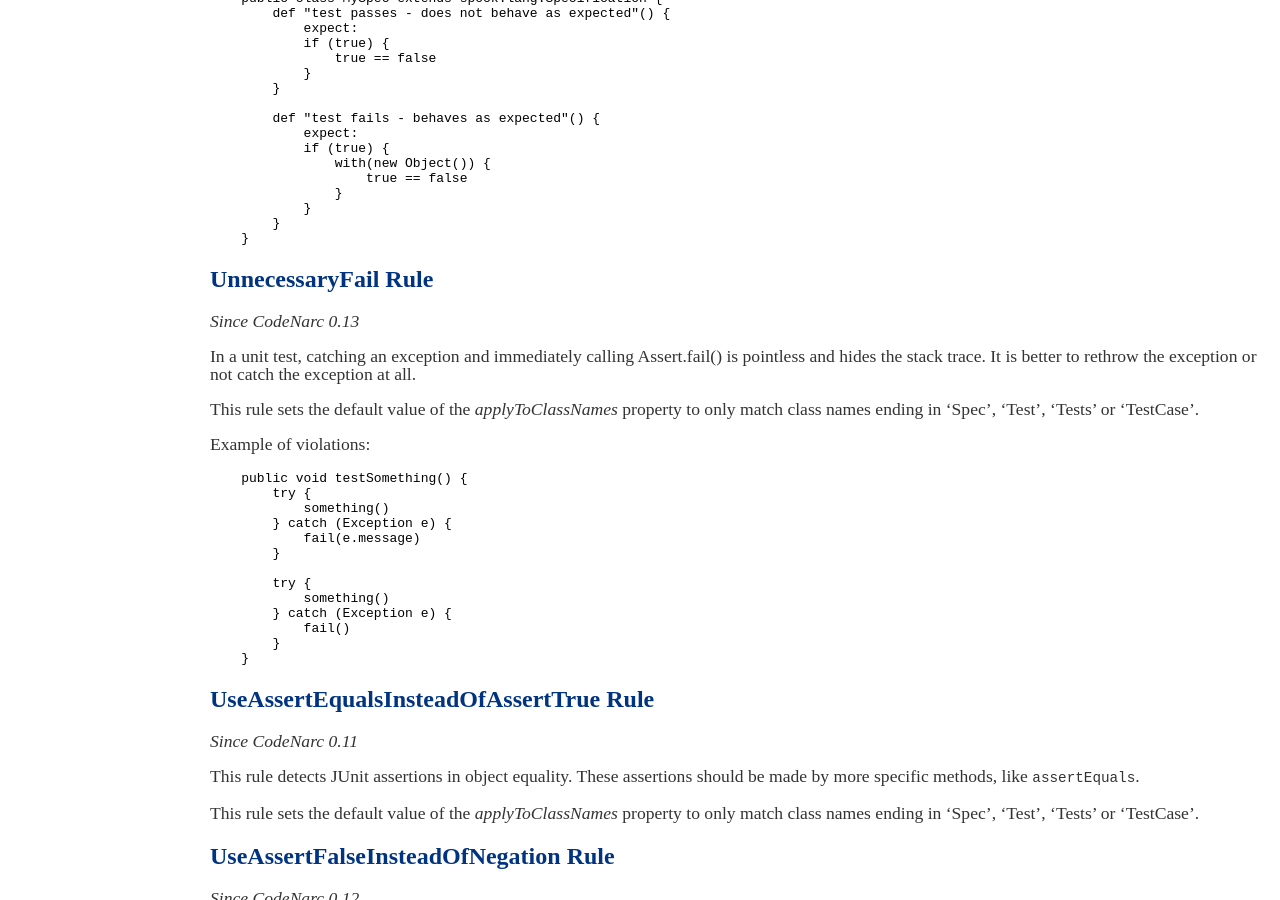
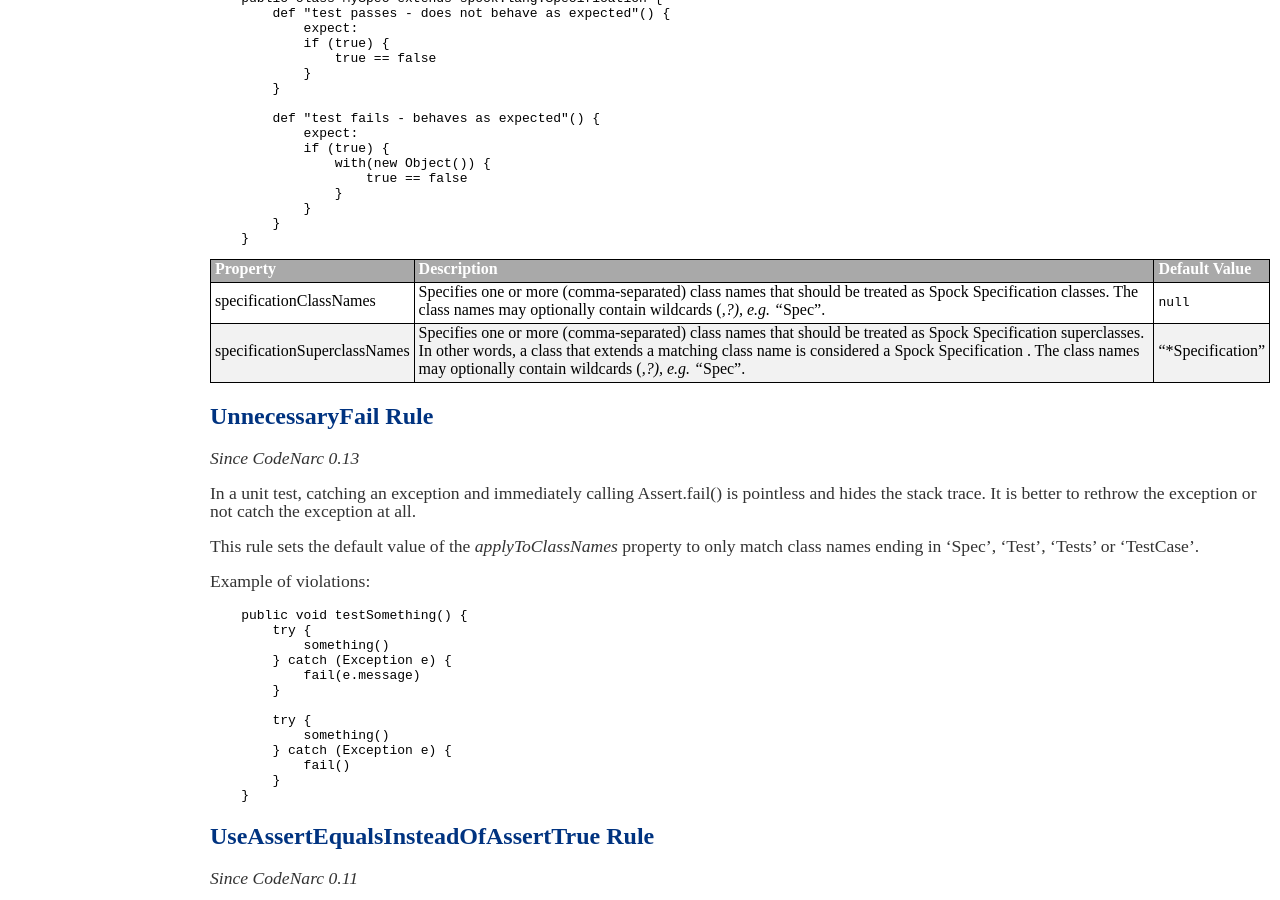
Before and after one commit to CodeNarc/CodeNarc, a Jekyll site: the page built from codenarc-rules-junit.md, in a window 1280 px wide and 900 px high, scrolled down 6253 px. Built offline with Jekyll 4.4.1, drawn with Linux system fonts in a browser that asks for light colours.

````diff
--- a/codenarc-rules-junit.md
+++ b/codenarc-rules-junit.md
@@ -421,6 +421,11 @@ Example of violations:
     }
 ```
 
+| Property                    | Description            | Default Value    |
+|-----------------------------|------------------------|------------------|
+| specificationClassNames     | Specifies one or more (comma-separated) class names that should be treated as Spock Specification classes. The class names may optionally contain wildcards (*,?), e.g. "*Spec". | `null` |
+| specificationSuperclassNames| Specifies one or more (comma-separated) class names that should be treated as Spock Specification superclasses. In other words, a class that extends a matching class name is considered a Spock Specification . The class names may optionally contain wildcards (*,?), e.g. "*Spec". | "*Specification" |
+
 
 ## UnnecessaryFail Rule
 
````
